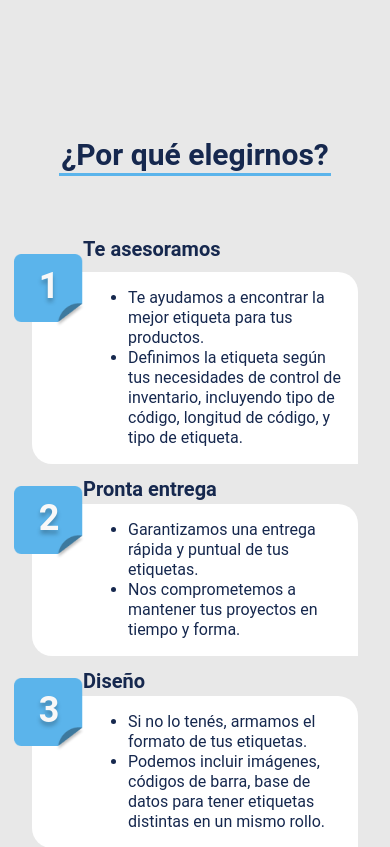
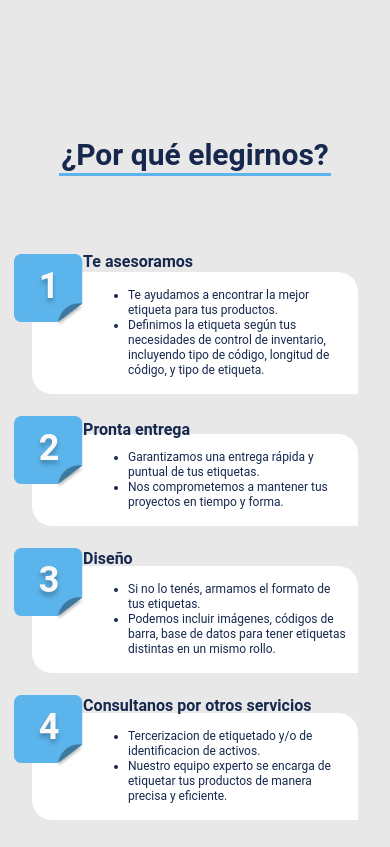
Before and after one commit to FrancoAvolio/website-etiquetalo, a React (Vite) app: page / in a window 390 px wide. Shown: the part 3340-4187 px from the top of the page. Built offline with nearby package versions, Linux system fonts and the light colour scheme.

Commit message:
tamaño letras de tarjetas xq elegirnos

```diff
--- a/src/components/ElegirnosSection/ElegirnosSection.jsx
+++ b/src/components/ElegirnosSection/ElegirnosSection.jsx
@@ -6,7 +6,7 @@ import './ElegirnosSection.css'
 
 export const ElegirnosSection = () => {
   return (
-    <div className="realtive z-20 flex flex-col flex-wrap h-auto mt-[8rem]">
+    <div className="realtive z-20 flex flex-col flex-wrap h-auto mt-[8rem] sm:mb-[5rem] mb-10">
       <div className="text-center text-[#16284E] sm:text-[2.5rem] text-3xl font-bold font-['Roboto', sans_serif] mt-2 mb-[2rem] flex-wrap h-auto">
         ¿Por qué elegirnos?
         <div className="sm:my-[1rem] border-b-[0.188rem] border-[#5BB4EB] w-[17rem] sm:w-[21.1rem] mx-auto"></div>
@@ -18,7 +18,7 @@ export const ElegirnosSection = () => {
 
         <ul className="flex flex-col gap-[2.5rem] justify-between sm:w-auto w-full h-auto lg:min-w-[400px] lg:w-[35rem] lg:m-0">
           <div className="relative bg-[#FFF] sm:w-full md:h-[8.75rem] rounded-tr-[20px] rounded-bl-[20px]  text-[#16284E] grid items-center py-4 ps-[6rem] pe-3 w-full h-auto">
-            <h2 className="absolute top-[-19%] left-[12%] text-[#16284E] sm:text-[1.5rem] font-semibold font-['Roboto', 'sans_serif'] leading-7 w-full text-xl sm:ms-0 ms-3">
+            <h2 className="absolute top-[-19%] left-[12%] text-[#16284E] sm:text-[1.5rem] font-semibold font-['Roboto', 'sans_serif'] leading-7 w-full text-base sm:ms-0 ms-3">
               Te asesoramos
             </h2>
             <div className="absolute top-0 left-0 translate-x-[-25%] translate-y-[-25%] h-[4.5rem] w-[4.5rem] grid items-center">
@@ -27,7 +27,7 @@ export const ElegirnosSection = () => {
                 1
               </div>
             </div>
-            <ul className='list-disc text-[1rem] leading-tight font-normal font-["Roboto", "sans_serif"]'>
+            <ul className='list-disc sm:text-[1rem] text-[0.75rem] leading-tight font-normal font-["Roboto", "sans_serif"]'>
               <li className="">
                 Te ayudamos a encontrar la mejor etiqueta para tus productos.
               </li>
@@ -40,7 +40,7 @@ export const ElegirnosSection = () => {
           </div>
 
           <div className="relative bg-[#FFF] sm:w-full md:h-[8.75rem] rounded-tr-[20px] rounded-bl-[20px] text-[#16284E] grid items-center py-4 ps-[6rem] pe-3 w-full h-auto">
-            <h2 className="absolute top-[-19%] left-[12%] text-[#16284E] sm:text-[1.5rem] font-semibold font-['Roboto', 'sans_serif'] leading-7 w-full text-xl sm:ms-0 ms-3">
+            <h2 className="absolute top-[-19%] left-[12%] text-[#16284E] sm:text-[1.5rem] font-semibold font-['Roboto', 'sans_serif'] leading-7 w-full text-base sm:ms-0 ms-3">
               Pronta entrega
             </h2>
             <div className="absolute top-0 left-0 translate-x-[-25%] translate-y-[-25%] h-[4.5rem] w-[4.5rem] grid items-center">
@@ -49,7 +49,7 @@ export const ElegirnosSection = () => {
                 2
               </div>
             </div>
-            <ul className='list-disc text-[1rem] leading-tight font-normal font-["Roboto", "sans_serif"]'>
+            <ul className='list-disc sm:text-[1rem] text-[0.75rem] leading-tight font-normal font-["Roboto", "sans_serif"]'>
               <li className="">
                 Garantizamos una entrega rápida y puntual de tus etiquetas.
               </li>
@@ -62,7 +62,7 @@ export const ElegirnosSection = () => {
 
 
           <div className="relative bg-[#FFF] sm:w-full md:h-[8.75rem] rounded-tr-[20px] rounded-bl-[20px] text-[#16284E] grid items-center py-4 ps-[6rem] pe-3 w-full h-auto">
-            <h2 className="absolute top-[-19%] left-[12%] text-[#16284E] sm:text-[1.5rem] font-semibold font-['Roboto', 'sans_serif'] leading-7 w-full text-xl sm:ms-0 ms-3">
+            <h2 className="absolute top-[-19%] left-[12%] text-[#16284E] sm:text-[1.5rem] font-semibold font-['Roboto', 'sans_serif'] leading-7 w-full text-base sm:ms-0 ms-3">
               Diseño
             </h2>
             <div className="absolute top-0 left-0 translate-x-[-25%] translate-y-[-25%] h-[4.5rem] w-[4.5rem] grid items-center">
@@ -71,7 +71,7 @@ export const ElegirnosSection = () => {
                 3
               </div>
             </div>
-            <ul className='list-disc text-[1rem] leading-tight font-normal font-["Roboto", "sans_serif"]'>
+            <ul className='list-disc sm:text-[1rem] text-[0.75rem] leading-tight font-normal font-["Roboto", "sans_serif"]'>
               <li className="">
                 Si no lo tenés, armamos el formato de tus etiquetas.
               </li>
@@ -83,7 +83,7 @@ export const ElegirnosSection = () => {
           </div>
 
           <div className="relative bg-[#FFF] sm:w-full md:h-[8.75rem] rounded-tr-[20px] rounded-bl-[20px] text-[#16284E] grid items-center py-4 ps-[6rem] pe-3 w-full h-auto">
-            <h2 className="absolute top-[-19%] left-[12%] text-[#16284E] sm:text-[1.5rem] font-semibold font-['Roboto', 'sans_serif'] leading-7 w-full text-xl sm:ms-0 ms-3">
+            <h2 className="absolute top-[-19%] left-[12%] text-[#16284E] sm:text-[1.5rem] font-semibold font-['Roboto', 'sans_serif'] leading-7 w-full text-base sm:ms-0 ms-3">
               Consultanos por otros servicios
             </h2>
             <div className="absolute top-0 left-0 translate-x-[-25%] translate-y-[-25%] h-[4.5rem] w-[4.5rem] grid items-center">
@@ -92,7 +92,7 @@ export const ElegirnosSection = () => {
                 4
               </div>
             </div>
-            <ul className='list-disc text-[1rem] leading-tight font-normal font-["Roboto", "sans_serif"]'>
+            <ul className='list-disc sm:text-[1rem] text-[0.75rem] leading-tight font-normal font-["Roboto", "sans_serif"]'>
               <li className="">
                 Tercerizacion de etiquetado y/o de identificacion de activos.
               </li>
```
